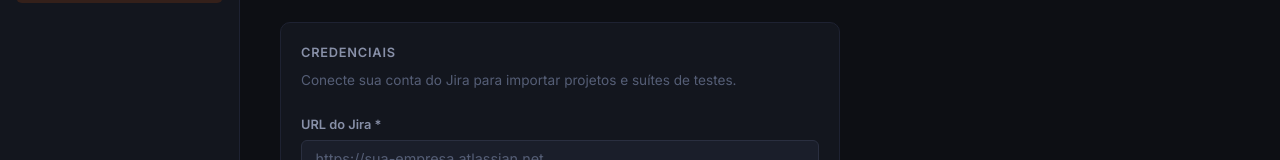
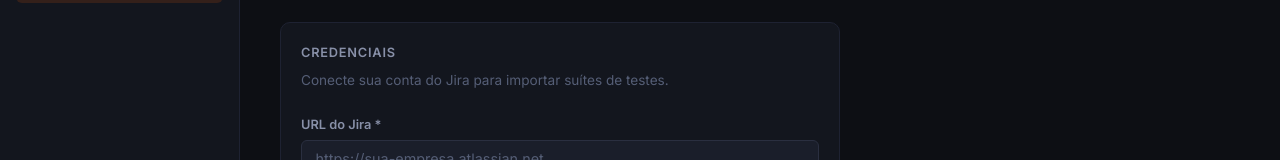
Before and after one commit to katiaxavier/TestRun, a React (Vite) app in the folder frontend/: page /config in a window 1280 px wide. Shown: the part 171-331 px from the top of the page. Built offline with nearby package versions, Linux system fonts and the light colour scheme; no server answers.

Commit message:
Ajuste texto jira conexao

```diff
--- a/frontend/src/pages/ConfigPage.tsx
+++ b/frontend/src/pages/ConfigPage.tsx
@@ -96,7 +96,7 @@ export default function ConfigPage() {
                   )}
                 </div>
                 <p style={{ fontSize: '0.85rem', color: 'var(--text-muted)' }}>
-                  Conecte sua conta do Jira para importar projetos e suítes de testes.
+                  Conecte sua conta do Jira para importar suítes de testes.
                 </p>
               </div>
 
```
